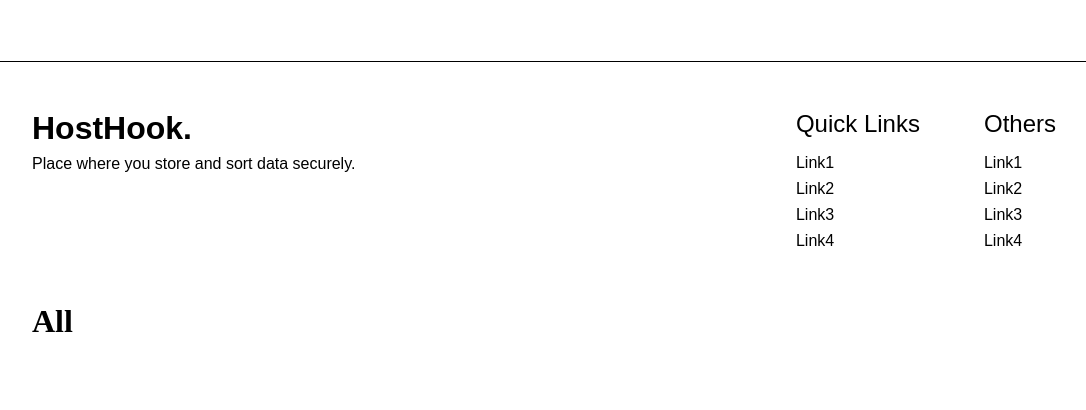
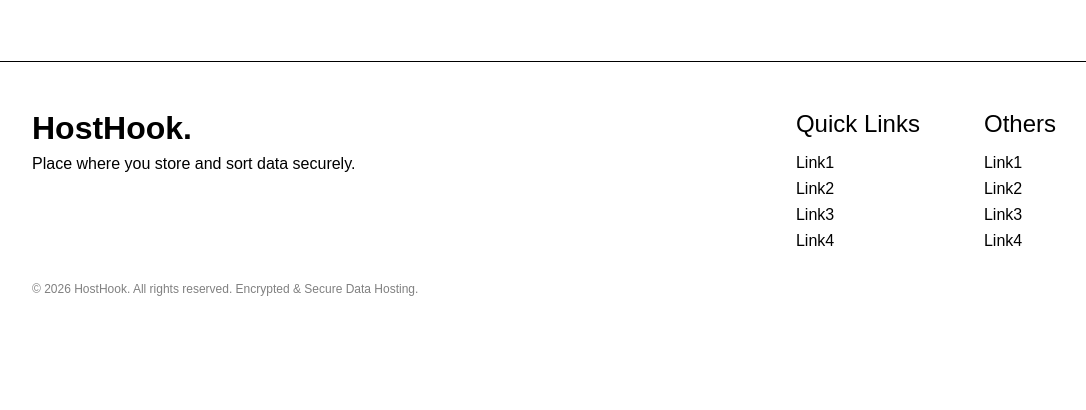
Before and after one commit to sabuka-dumbo/HostHook, a Django app: page / in a window 1280 px wide. Shown: the part 2143-2553 px from the top of the page, without its empty margins (96-1182 px from the left). After the commit the page ends 2439 px from the top, so only its background shows below. Run offline with Django 5.2, Linux system fonts and the light colour scheme.

Commit message:
Sep 20, 2026, 8:46 PM

```diff
--- a/HostHook/hhapp/static/css/layout.css
+++ b/HostHook/hhapp/static/css/layout.css
@@ -188,7 +188,17 @@ footer {
     color: black;
 }
 
-
+.p2-p1 h1 {
+    width: max-content;
+    max-width: 70%;
+    font-size: 12px;
+    font-family: 'Arial', sans-serif;
+    font-weight: lighter;
+    color: gray;
+    height: max-content;
+    margin: 0;
+    padding: 0;
+}
 
 @media (max-width: 768px) {
     nav {
--- a/HostHook/hhapp/templates/layout.html
+++ b/HostHook/hhapp/templates/layout.html
@@ -73,7 +73,11 @@
 
             <div class="part2">
                 <div class="p2-p1">
-                    <h1>All</h1>
+                    <h1>© 2026 HostHook. All rights reserved. Encrypted & Secure Data Hosting.</h1>
+                </div>
+
+                <div class="p2-p2">
+
                 </div>
             </div>
         </footer>
```
